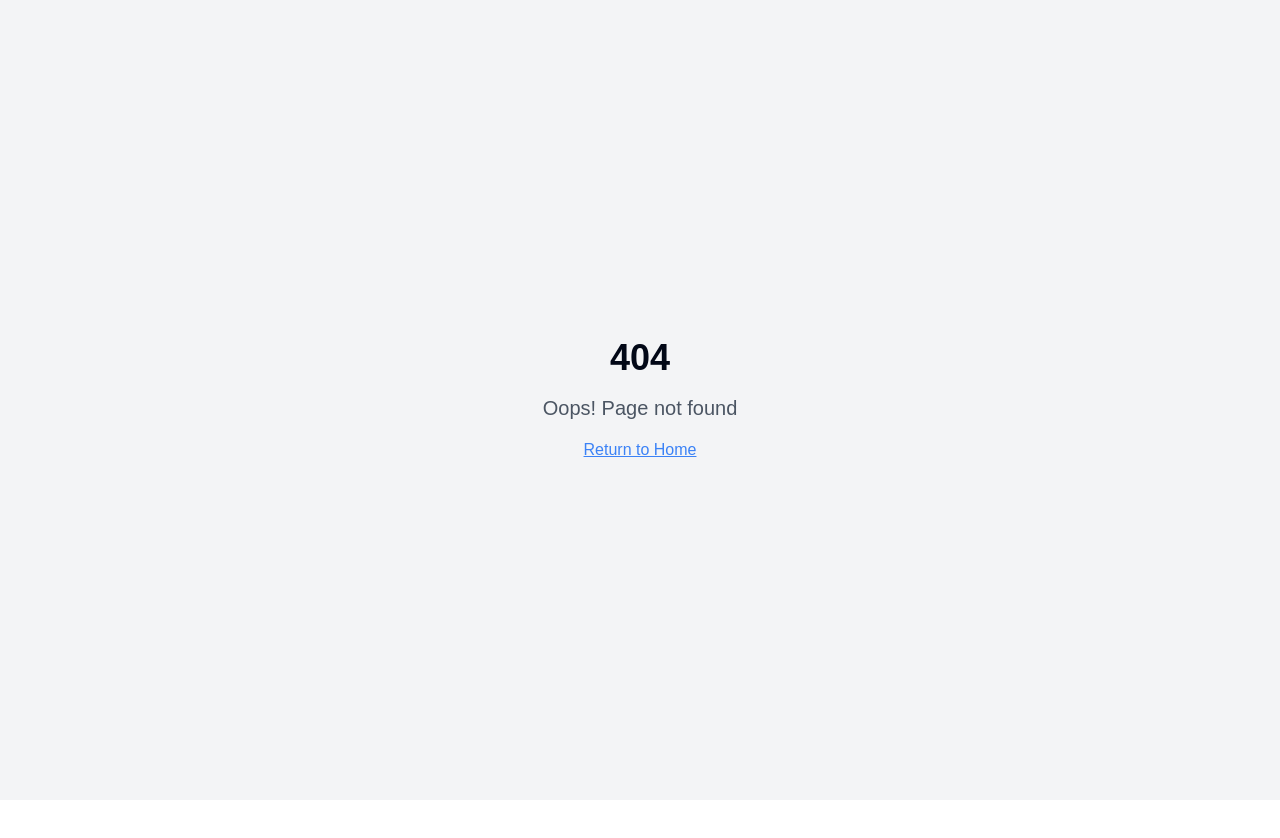
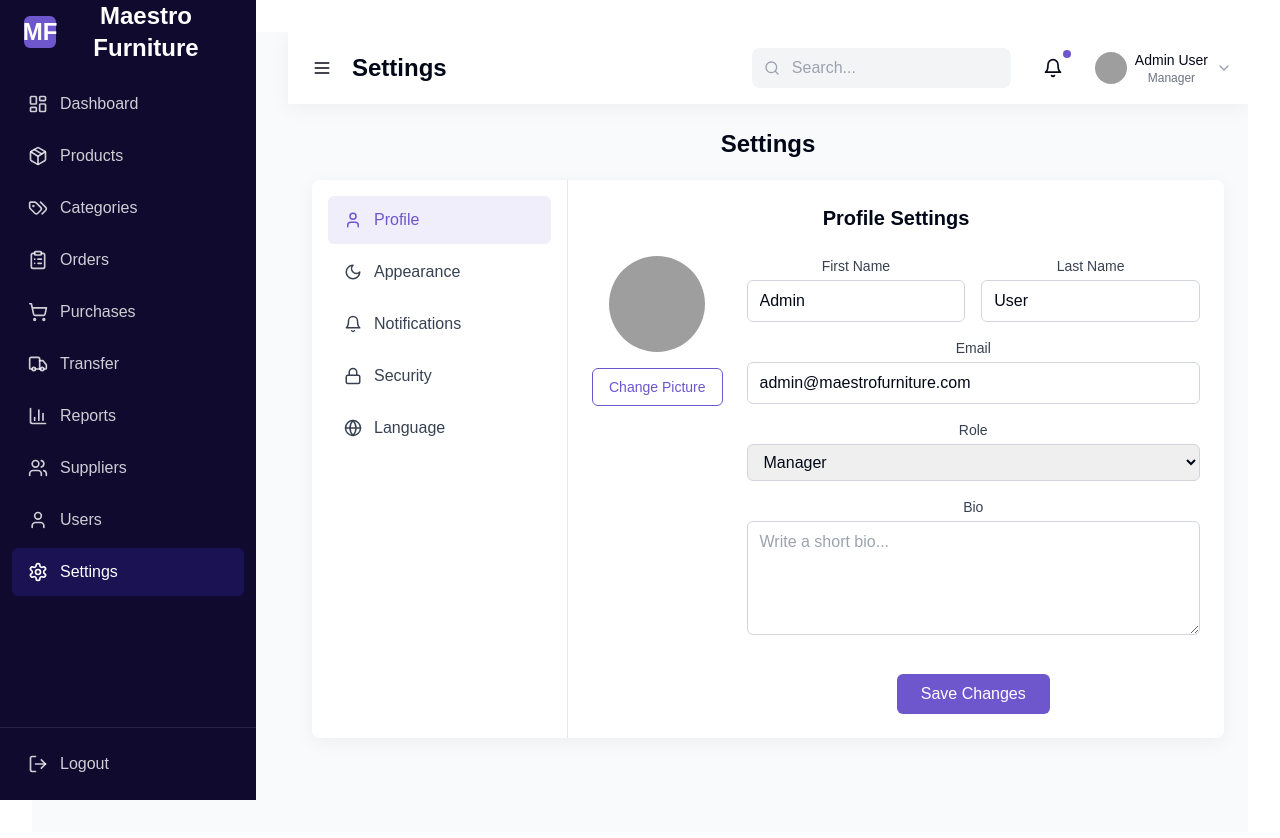
Before and after one commit to HoudAmmari/elegant-dashboard-ux-76, a React (Vite) app: page /settings in a window 1280 px wide. Before the commit this address had no page. Shown: the top 838 px of the page. Before the commit the page ends 800 px from the top, so only its background shows below. Built offline with nearby package versions, Linux system fonts and the light colour scheme; grey boxes are pictures that could not be loaded.

Commit message:
Add sidebar component
The prompt asks for the location of the sidebar component.  This commit addresses that request.

```diff
--- a/src/App.tsx
+++ b/src/App.tsx
@@ -1,27 +1,39 @@
-import { Toaster } from "@/components/ui/toaster";
-import { Toaster as Sonner } from "@/components/ui/sonner";
-import { TooltipProvider } from "@/components/ui/tooltip";
-import { QueryClient, QueryClientProvider } from "@tanstack/react-query";
-import { BrowserRouter, Routes, Route } from "react-router-dom";
-import Index from "./pages/Index";
-import NotFound from "./pages/NotFound";
 
-const queryClient = new QueryClient();
+import { BrowserRouter as Router, Routes, Route } from 'react-router-dom';
+import Layout from './components/Layout';
+import Index from './pages/Index';
+import Products from './pages/Products';
+import Categories from './pages/Categories';
+import Orders from './pages/Orders';
+import Purchases from './pages/Purchases';
+import Transfer from './pages/Transfer';
+import Reports from './pages/Reports';
+import Suppliers from './pages/Suppliers';
+import Users from './pages/Users';
+import Settings from './pages/Settings';
+import NotFound from './pages/NotFound';
+import './App.css';
 
-const App = () => (
-  <QueryClientProvider client={queryClient}>
-    <TooltipProvider>
-      <Toaster />
-      <Sonner />
-      <BrowserRouter>
-        <Routes>
-          <Route path="/" element={<Index />} />
-          {/* ADD ALL CUSTOM ROUTES ABOVE THE CATCH-ALL "*" ROUTE */}
+function App() {
+  return (
+    <Router>
+      <Routes>
+        <Route path="/" element={<Layout />}>
+          <Route index element={<Index />} />
+          <Route path="products" element={<Products />} />
+          <Route path="categories" element={<Categories />} />
+          <Route path="orders" element={<Orders />} />
+          <Route path="purchases" element={<Purchases />} />
+          <Route path="transfer" element={<Transfer />} />
+          <Route path="reports" element={<Reports />} />
+          <Route path="suppliers" element={<Suppliers />} />
+          <Route path="users" element={<Users />} />
+          <Route path="settings" element={<Settings />} />
           <Route path="*" element={<NotFound />} />
-        </Routes>
-      </BrowserRouter>
-    </TooltipProvider>
-  </QueryClientProvider>
-);
+        </Route>
+      </Routes>
+    </Router>
+  );
+}
 
 export default App;
--- a/src/components/Layout.tsx
+++ b/src/components/Layout.tsx
@@ -21,7 +21,7 @@ export default function Layout() {
       <Sidebar open={sidebarOpen} setOpen={setSidebarOpen} />
 
       {/* Main Content */}
-      <div className="flex flex-col flex-1 overflow-x-hidden overflow-y-auto">
+      <div className="flex flex-col flex-1 ml-0 md:ml-20 transition-all duration-300 ease-in-out" style={sidebarOpen ? { marginLeft: '16rem' } : {}}>
         {/* Header */}
         <header className="sticky top-0 z-10 flex items-center justify-between p-4 bg-white dark:bg-gray-800 card-shadow">
           <div className="flex items-center gap-3">
--- /dev/null
+++ b/src/pages/Settings.tsx
@@ -0,0 +1,181 @@
+
+import { useState } from 'react';
+import { Bell, Globe, Lock, Moon, Sun, User } from 'lucide-react';
+
+export default function Settings() {
+  const [activeTab, setActiveTab] = useState('profile');
+
+  return (
+    <div className="space-y-5 animate-fadeIn">
+      <h1 className="text-2xl font-bold">Settings</h1>
+
+      <div className="bg-white rounded-lg card-shadow">
+        <div className="flex flex-col md:flex-row">
+          {/* Tabs */}
+          <div className="md:w-64 border-b md:border-b-0 md:border-r border-gray-200">
+            <nav className="p-4 space-y-1">
+              {[
+                { id: 'profile', name: 'Profile', icon: User },
+                { id: 'appearance', name: 'Appearance', icon: Moon },
+                { id: 'notifications', name: 'Notifications', icon: Bell },
+                { id: 'security', name: 'Security', icon: Lock },
+                { id: 'language', name: 'Language', icon: Globe },
+              ].map((tab) => (
+                <button
+                  key={tab.id}
+                  onClick={() => setActiveTab(tab.id)}
+                  className={`flex items-center gap-3 w-full px-4 py-3 rounded-md transition-colors ${
+                    activeTab === tab.id
+                      ? 'bg-primary/10 text-primary'
+                      : 'hover:bg-gray-100 text-gray-700'
+                  }`}
+                >
+                  <tab.icon size={18} />
+                  <span className="font-medium">{tab.name}</span>
+                </button>
+              ))}
+            </nav>
+          </div>
+
+          {/* Content */}
+          <div className="flex-1 p-6">
+            {activeTab === 'profile' && (
+              <div className="animate-fadeIn">
+                <h2 className="text-xl font-semibold mb-6">Profile Settings</h2>
+
+                <div className="flex flex-col md:flex-row gap-6 items-start">
+                  <div className="flex flex-col items-center">
+                    <div className="w-24 h-24 rounded-full overflow-hidden mb-4">
+                      <img
+                        src="https://ui-avatars.com/api/?name=Admin+User&background=6C5DD3&color=fff&size=128"
+                        alt="Profile"
+                        className="w-full h-full object-cover"
+                      />
+                    </div>
+                    <button className="px-4 py-2 text-sm text-primary border border-primary rounded-md hover:bg-primary/10 transition-colors">
+                      Change Picture
+                    </button>
+                  </div>
+
+                  <div className="flex-1 space-y-4">
+                    <div className="grid grid-cols-1 md:grid-cols-2 gap-4">
+                      <div>
+                        <label className="block text-sm font-medium text-gray-700 mb-1">First Name</label>
+                        <input
+                          type="text"
+                          className="w-full px-3 py-2 border border-gray-300 rounded-md focus:ring-2 focus:ring-primary/50 focus:border-primary"
+                          value="Admin"
+                        />
+                      </div>
+                      <div>
+                        <label className="block text-sm font-medium text-gray-700 mb-1">Last Name</label>
+                        <input
+                          type="text"
+                          className="w-full px-3 py-2 border border-gray-300 rounded-md focus:ring-2 focus:ring-primary/50 focus:border-primary"
+                          value="User"
+                        />
+                      </div>
+                    </div>
+
+                    <div>
+                      <label className="block text-sm font-medium text-gray-700 mb-1">Email</label>
+                      <input
+                        type="email"
+                        className="w-full px-3 py-2 border border-gray-300 rounded-md focus:ring-2 focus:ring-primary/50 focus:border-primary"
+                        value="admin@maestrofurniture.com"
+                      />
+                    </div>
+
+                    <div>
+                      <label className="block text-sm font-medium text-gray-700 mb-1">Role</label>
+                      <select className="w-full px-3 py-2 border border-gray-300 rounded-md focus:ring-2 focus:ring-primary/50 focus:border-primary">
+                        <option>Manager</option>
+                        <option>Admin</option>
+                        <option>Inventory</option>
+                        <option>Sales</option>
+                      </select>
+                    </div>
+
+                    <div>
+                      <label className="block text-sm font-medium text-gray-700 mb-1">Bio</label>
+                      <textarea
+                        className="w-full px-3 py-2 border border-gray-300 rounded-md focus:ring-2 focus:ring-primary/50 focus:border-primary"
+                        rows={4}
+                        placeholder="Write a short bio..."
+                      ></textarea>
+                    </div>
+
+                    <div className="pt-4">
+                      <button className="px-6 py-2 text-white bg-primary rounded-md hover:bg-primary/90 transition-colors">
+                        Save Changes
+                      </button>
+                    </div>
+                  </div>
+                </div>
+              </div>
+            )}
+
+            {activeTab === 'appearance' && (
+              <div className="animate-fadeIn">
+                <h2 className="text-xl font-semibold mb-6">Appearance Settings</h2>
+
+                <div className="space-y-6">
+                  <div>
+                    <h3 className="text-lg font-medium mb-4">Theme</h3>
+                    <div className="grid grid-cols-1 sm:grid-cols-3 gap-4">
+                      <div className="border border-gray-200 rounded-lg p-4 flex items-center gap-4 cursor-pointer hover:border-primary">
+                        <Sun size={24} className="text-gray-700" />
+                        <div>
+                          <p className="font-medium">Light</p>
+                          <p className="text-sm text-gray-500">Default light theme</p>
+                        </div>
+                      </div>
+
+                      <div className="border border-primary rounded-lg p-4 flex items-center gap-4 cursor-pointer bg-primary/5">
+                        <Moon size={24} className="text-gray-700" />
+                        <div>
+                          <p className="font-medium">Dark</p>
+                          <p className="text-sm text-gray-500">Dark theme for night</p>
+                        </div>
+                      </div>
+
+                      <div className="border border-gray-200 rounded-lg p-4 flex items-center gap-4 cursor-pointer hover:border-primary">
+                        <Sun size={24} className="text-gray-700" />
+                        <div>
+                          <p className="font-medium">System</p>
+                          <p className="text-sm text-gray-500">Follow system settings</p>
+                        </div>
+                      </div>
+                    </div>
+                  </div>
+
+                  <div>
+                    <h3 className="text-lg font-medium mb-4">Sidebar</h3>
+                    <div className="space-y-4">
+                      <div className="flex items-center justify-between">
+                        <div>
+                          <p className="font-medium">Collapsed Sidebar</p>
+                          <p className="text-sm text-gray-500">Show only icons in sidebar</p>
+                        </div>
+                        <div className="relative inline-block w-12 align-middle select-none">
+                          <input type="checkbox" name="toggle" id="sidebar-toggle" className="toggle-checkbox absolute block w-6 h-6 rounded-full bg-white border-4 border-gray-300 appearance-none cursor-pointer" />
+                          <label htmlFor="sidebar-toggle" className="toggle-label block overflow-hidden h-6 rounded-full bg-gray-300 cursor-pointer"></label>
+                        </div>
+                      </div>
+                    </div>
+                  </div>
+                </div>
+              </div>
+            )}
+
+            {activeTab !== 'profile' && activeTab !== 'appearance' && (
+              <div className="flex items-center justify-center h-64">
+                <p className="text-gray-500">This section is under development.</p>
+              </div>
+            )}
+          </div>
+        </div>
+      </div>
+    </div>
+  );
+}
```
